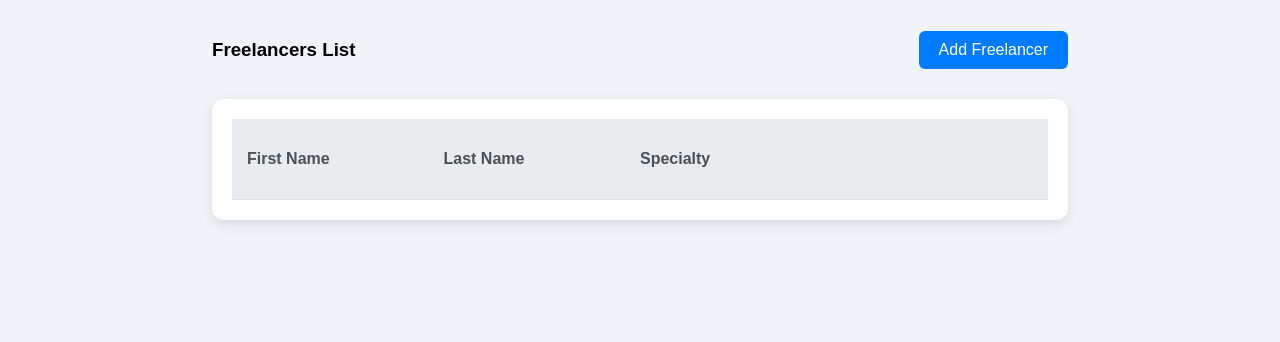
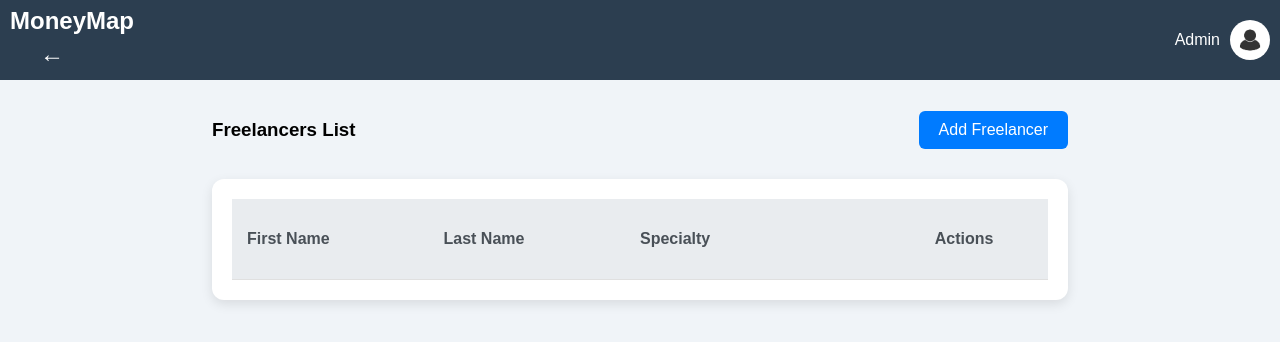
Before and after one commit to Eyaab1/FullMoneyMap, a React (Create React App) app in the folder frontend/: page /freelancers in a window 1280 px wide. Shown: the top 342 px of the page. Built offline with nearby package versions, Linux system fonts and the light colour scheme.

Commit message:
"added navbar in each component of admin"

```diff
--- a/frontend/src/components/admin Components/dashboardA/dashboardA.js
+++ b/frontend/src/components/admin Components/dashboardA/dashboardA.js
@@ -186,7 +186,6 @@ const Dashboard = ({ logout }) => {
       {/* Navbar */}
       <div className={styles.navbar}>
         <div className={styles.navbarLogo}>
-          <button onClick={handleGoBack} className={styles.goBackButton}>← </button>
           <h2>MoneyMap</h2>
         </div>
         <div
--- a/frontend/src/components/admin Components/dashboardA/dashboardA.module.css
+++ b/frontend/src/components/admin Components/dashboardA/dashboardA.module.css
@@ -8,6 +8,7 @@
   background-color: #2c3e50;
   padding: 10px;
   color: white;
+  height: 80px;
 }
 
 .navbarLogo h2 {
@@ -39,9 +40,8 @@
 /* Project container styles */
 .projectContainer {
   padding-right: 20px;
-  padding-top: 40px;
   margin: 20px;
-   width:90%;
+  width:90%;
 }
 
 .projectHeader {
--- a/frontend/src/components/admin Components/financiers/financiers.css
+++ b/frontend/src/components/admin Components/financiers/financiers.css
@@ -1,3 +1,75 @@
+/* navbar */
+.navbarAdmin {
+  position: relative;
+  display: inline-block;
+}
+/* Navbar styles */
+.navbar {
+  display: flex;
+  justify-content: space-between;
+  align-items: center;
+  background-color: #2c3e50;
+  padding: 10px;
+  color: white;
+  height: 80px;
+  position: relative;  /* Ensure the navbar is positioned correctly */
+  z-index: 100; /* Ensure the navbar stays on top */
+  width: 100%;  /* Ensure the navbar spans the full width */
+}
+
+.navbarLogo h2 {
+  margin: 0;
+  font-size: 24px;
+  font-weight: bold;
+}
+
+.navbarAdmin {
+  display: flex;
+  align-items: center;
+}
+
+.adminText {
+  margin-right: 10px;
+}
+
+.adminPhoto {
+  width: 40px;
+  height: 40px;
+  border-radius: 50%;
+}
+
+.dropdownMenu {
+  position: absolute;
+  top: 30px;
+  right: 0;
+  background-color: #fff;
+  color: #333;
+  box-shadow: 0 0 10px rgba(0, 0, 0, 0.1);
+  display: none;
+  z-index: 200; /* Ensure the dropdown is above other content */
+}
+
+.dropdownMenu button {
+  background: none;
+  border: none;
+  padding: 10px;
+  cursor: pointer;
+  color: #333;
+}
+
+.navbarAdmin:hover .dropdownMenu {
+  display: block;  /* Show the dropdown when hovered */
+}
+.goBackButton {
+  background-color: transparent;
+  border: none;
+  color: #fff;
+  font-size: 1.5rem;
+  cursor: pointer;
+  padding: 5px 10px;
+  margin-right:40px ;
+}
+
 .financial-list {
   background: #ffffff;
   border-radius: 12px;
--- a/frontend/src/components/admin Components/financiers/financiers.js
+++ b/frontend/src/components/admin Components/financiers/financiers.js
@@ -1,7 +1,9 @@
 import React, { useEffect, useState } from 'react';
 import './financiers.css';
 import axios from 'axios';
-import ConfirmModal from '../../confirm/confirm';  // Import the custom ConfirmModal
+import adminPhoto from '../../../admin.png';
+import ConfirmModal from '../../confirm/confirm'; // Import the custom ConfirmModal
+import { useNavigate } from 'react-router-dom';
 
 const Financiers = () => {
   const [financiers, setFinanciers] = useState([]);
@@ -16,10 +18,21 @@ const Financiers = () => {
     email: '',
     role: 'financier',
   });
+  const [showDropdown, setShowDropdown] = useState(false);
+  const navigate = useNavigate();
+
+  const handleMouseEnter = () => setShowDropdown(true);
+  const handleMouseLeave = () => setShowDropdown(false);
+
+  const logout = () => {
+    localStorage.removeItem('token');
+    navigate('/login');
+  };
 
   // Fetch financiers
   useEffect(() => {
     const fetchFinanciers = async () => {
+      setLoading(true); // Make sure loading is set to true initially
       const token = localStorage.getItem('token');
       if (!token) {
         setError('Unauthorized access - No token found');
@@ -35,15 +48,15 @@ const Financiers = () => {
           },
         });
         setFinanciers(response.data);
-        setLoading(false);
       } catch (err) {
         setError('Failed to fetch financiers');
+      }
       setLoading(false);
-      }
     };
 
     fetchFinanciers();
   }, []);
+
 
   // Handle add new financier
   const handleAddFinancier = async () => {
@@ -98,12 +111,37 @@ const Financiers = () => {
     }
   };
 
-  // Handle cancel delete
   const handleCancelDelete = () => {
-    setShowConfirmModal(false); // Close the modal without deleting
+    setShowConfirmModal(false);
+  };
+
+  const handleGoBack = () => {
+    navigate(-1);
   };
 
   return (
+    <div>
+      <div className="navbar">
+        <div className="navbarLogo">
+          <h2>MoneyMap</h2>
+          <button onClick={handleGoBack} className="goBackButton">← </button>
+
+        </div>
+        <div
+          className="navbarAdmin"
+          onMouseEnter={handleMouseEnter}
+          onMouseLeave={handleMouseLeave}
+        >
+          <span className="adminText">Admin</span>
+          <img src={adminPhoto} alt="Admin" className="adminPhoto" />
+          {showDropdown && (
+            <div className="dropdownMenu">
+              <button onClick={logout} className="dropdownButton">Logout</button>
+            </div>
+          )}
+        </div>
+      </div>
+
       <div className="project-list-container">
         {/* Show confirmation modal */}
         {showConfirmModal && (
@@ -151,12 +189,8 @@ const Financiers = () => {
                 />
               </div>
               <div className="modal-actions">
-              <button className="save-btn" onClick={handleAddFinancier}>
-                Save
-              </button>
-              <button className="cancel-btn" onClick={() => setShowModal(false)}>
-                Cancel
-              </button>
+                <button className="save-btn" onClick={handleAddFinancier}>Save</button>
+                <button className="cancel-btn" onClick={() => setShowModal(false)}>Cancel</button>
               </div>
             </div>
           </div>
@@ -167,7 +201,7 @@ const Financiers = () => {
             <p>First name</p>
             <p>Last Name</p>
             <p>Email</p>
-          <p></p>
+            <p>Actions</p>
           </div>
           {financiers.map((financier) => (
             <div className="table-row" key={financier.id}>
@@ -181,6 +215,7 @@ const Financiers = () => {
           ))}
         </div>
       </div>
+    </div>
   );
 };
 
--- a/frontend/src/components/admin Components/freelancers/freelancers.css
+++ b/frontend/src/components/admin Components/freelancers/freelancers.css
@@ -1,3 +1,75 @@
+/* navbar */
+.navbarAdmin {
+    position: relative;
+    display: inline-block;
+  }
+  /* Navbar styles */
+  .navbar {
+    display: flex;
+    justify-content: space-between;
+    align-items: center;
+    background-color: #2c3e50;
+    padding: 10px;
+    color: white;
+    height: 80px;
+    position: relative;  /* Ensure the navbar is positioned correctly */
+    z-index: 100; /* Ensure the navbar stays on top */
+    width: 100%;  /* Ensure the navbar spans the full width */
+  }
+
+  .navbarLogo h2 {
+    margin: 0;
+    font-size: 24px;
+    font-weight: bold;
+  }
+
+  .navbarAdmin {
+    display: flex;
+    align-items: center;
+  }
+
+  .adminText {
+    margin-right: 10px;
+  }
+
+  .adminPhoto {
+    width: 40px;
+    height: 40px;
+    border-radius: 50%;
+  }
+
+  .dropdownMenu {
+    position: absolute;
+    top: 30px;
+    right: 0;
+    background-color: #fff;
+    color: #333;
+    box-shadow: 0 0 10px rgba(0, 0, 0, 0.1);
+    display: none;
+    z-index: 200; /* Ensure the dropdown is above other content */
+  }
+
+  .dropdownMenu button {
+    background: none;
+    border: none;
+    padding: 10px;
+    cursor: pointer;
+    color: #333;
+  }
+
+  .navbarAdmin:hover .dropdownMenu {
+    display: block;  /* Show the dropdown when hovered */
+  }
+  .goBackButton {
+    background-color: transparent;
+    border: none;
+    color: #fff;
+    font-size: 1.5rem;
+    cursor: pointer;
+    padding: 5px 10px;
+    margin-right:40px ;
+  }
+
 /* General Layout */
 .freelancer-list-container {
     padding: 20px;
--- a/frontend/src/components/admin Components/freelancers/freelancers.js
+++ b/frontend/src/components/admin Components/freelancers/freelancers.js
@@ -2,21 +2,32 @@ import React, { useEffect, useState } from 'react';
 import './freelancers.css';
 import ConfirmModal from '../../confirm/confirm';  // Custom confirmation modal
 import axios from 'axios';
+import adminPhoto from '../../../admin.png';
+import { useNavigate } from 'react-router-dom';
 
 const Freelancers = () => {
   const [freelancers, setFreelancers] = useState([]);
   const [loading, setLoading] = useState(true);
   const [error, setError] = useState(null);
   const [showModal, setShowModal] = useState(false);
-  const [showConfirmModal, setShowConfirmModal] = useState(false); // New state for confirm modal
-  const [freelancerToDelete, setFreelancerToDelete] = useState(null); // Store the freelancer ID to delete
+  const [showConfirmModal, setShowConfirmModal] = useState(false);
+  const [freelancerToDelete, setFreelancerToDelete] = useState(null);
   const [newFreelancer, setNewFreelancer] = useState({
     prenom: '',
     nom: '',
     specialty: '',
   });
+  const [showDropdown, setShowDropdown] = useState(false);
+  const navigate = useNavigate();
 
-  // Fetch freelancers
+  const handleMouseEnter = () => setShowDropdown(true);
+  const handleMouseLeave = () => setShowDropdown(false);
+
+  const logout = () => {
+    localStorage.removeItem('token');
+    navigate('/login');
+  };
+
   useEffect(() => {
     const fetchFreelancers = async () => {
       const token = localStorage.getItem('token');
@@ -51,7 +62,6 @@ const Freelancers = () => {
     }));
   };
 
-  // Add freelancer
   const handleAddFreelancer = async () => {
     const token = localStorage.getItem('token');
     if (!token) {
@@ -68,19 +78,17 @@ const Freelancers = () => {
       });
       setFreelancers((prevFreelancers) => [...prevFreelancers, response.data]);
       setShowModal(false);
-      setNewFreelancer({ nom: '', prenom: '', specialty: '' });
+      setNewFreelancer({ prenom: '', nom: '', specialty: '' });
     } catch (err) {
       setError('Failed to add freelancer');
     }
   };
 
-  // Trigger confirmation modal before deletion
   const removeFreelancer = (freelancerId) => {
-    setFreelancerToDelete(freelancerId); // Store freelancer ID to delete
-    setShowConfirmModal(true); // Show confirmation modal
+    setFreelancerToDelete(freelancerId);
+    setShowConfirmModal(true);
   };
 
-  // Handle confirm delete
   const handleConfirmDelete = async () => {
     const token = localStorage.getItem('token');
     if (!token) {
@@ -96,21 +104,44 @@ const Freelancers = () => {
         },
       });
 
-      setFreelancers(freelancers.filter(freelancer => freelancer.id !== freelancerToDelete));
-      setShowConfirmModal(false); // Close confirm modal after deletion
+      setFreelancers(freelancers.filter((freelancer) => freelancer.id !== freelancerToDelete));
+      setShowConfirmModal(false);
     } catch (err) {
       setError('Failed to delete freelancer');
     }
   };
 
-  // Handle cancel delete
   const handleCancelDelete = () => {
-    setShowConfirmModal(false); // Close confirm modal without deletion
+    setShowConfirmModal(false);
+  };
+
+  const handleGoBack = () => {
+    navigate(-1);
   };
 
   return (
+    <div>
+      <div className="navbar">
+        <div className="navbarLogo">
+          <h2>MoneyMap</h2>
+          <button onClick={handleGoBack} className="goBackButton">← </button>
+        </div>
+        <div
+          className="navbarAdmin"
+          onMouseEnter={handleMouseEnter}
+          onMouseLeave={handleMouseLeave}
+        >
+          <span className="adminText">Admin</span>
+          <img src={adminPhoto} alt="Admin" className="adminPhoto" />
+          {showDropdown && (
+            <div className="dropdownMenu">
+              <button onClick={logout} className="dropdownButton">Logout</button>
+            </div>
+          )}
+        </div>
+      </div>
+
       <div className="freelancer-list-container">
-      {/* Show the confirmation modal */}
         {showConfirmModal && (
           <ConfirmModal
             message="Are you sure you want to delete this freelancer?"
@@ -128,12 +159,6 @@ const Freelancers = () => {
           </div>
         </div>
 
-      {error && <p className="error-message">{error}</p>}
-
-      {loading ? (
-        <div className="loading-spinner">Loading...</div>
-      ) : (
-        <>
         {showModal && (
           <div className="modal">
             <div className="modal-content">
@@ -169,12 +194,8 @@ const Freelancers = () => {
                 </select>
               </div>
               <div className="modal-actions">
-                  <button className="save-btn" onClick={handleAddFreelancer}>
-                    Save
-                  </button>
-                  <button className="cancel-btn" onClick={() => setShowModal(false)}>
-                    Cancel
-                  </button>
+                <button className="save-btn" onClick={handleAddFreelancer}>Save</button>
+                <button className="cancel-btn" onClick={() => setShowModal(false)}>Cancel</button>
               </div>
             </div>
           </div>
@@ -185,21 +206,18 @@ const Freelancers = () => {
             <p>First Name</p>
             <p>Last Name</p>
             <p>Specialty</p>
-              <p></p>
+            <p>Actions</p>
           </div>
           {freelancers.map((freelancer) => (
             <div className="table-row" key={freelancer.id}>
               <p>{freelancer.prenom}</p>
-                <p> {freelancer.nom}</p>
+              <p>{freelancer.nom}</p>
               <p>{freelancer.specialty}</p>
-                <button className="delete-btn" onClick={() => removeFreelancer(freelancer.id)}>
-                  Delete
-                </button>
+              <button className="delete-btn" onClick={() => removeFreelancer(freelancer.id)}>Delete</button>
             </div>
           ))}
         </div>
-        </>
-      )}
+      </div>
     </div>
   );
 };
--- a/frontend/src/components/admin Components/managers/managers.css
+++ b/frontend/src/components/admin Components/managers/managers.css
@@ -1,3 +1,75 @@
+/* navbar */
+.navbarAdmin {
+    position: relative;
+    display: inline-block;
+  }
+  /* Navbar styles */
+  .navbar {
+    display: flex;
+    justify-content: space-between;
+    align-items: center;
+    background-color: #2c3e50;
+    padding: 10px;
+    color: white;
+    height: 80px;
+    position: relative;  /* Ensure the navbar is positioned correctly */
+    z-index: 100; /* Ensure the navbar stays on top */
+    width: 100%;  /* Ensure the navbar spans the full width */
+  }
+
+  .navbarLogo h2 {
+    margin: 0;
+    font-size: 24px;
+    font-weight: bold;
+  }
+
+  .navbarAdmin {
+    display: flex;
+    align-items: center;
+  }
+
+  .adminText {
+    margin-right: 10px;
+  }
+
+  .adminPhoto {
+    width: 40px;
+    height: 40px;
+    border-radius: 50%;
+  }
+
+  .dropdownMenu {
+    position: absolute;
+    top: 30px;
+    right: 0;
+    background-color: #fff;
+    color: #333;
+    box-shadow: 0 0 10px rgba(0, 0, 0, 0.1);
+    display: none;
+    z-index: 200; /* Ensure the dropdown is above other content */
+  }
+
+  .dropdownMenu button {
+    background: none;
+    border: none;
+    padding: 10px;
+    cursor: pointer;
+    color: #333;
+  }
+
+  .navbarAdmin:hover .dropdownMenu {
+    display: block;  /* Show the dropdown when hovered */
+  }
+  .goBackButton {
+    background-color: transparent;
+    border: none;
+    color: #fff;
+    font-size: 1.5rem;
+    cursor: pointer;
+    padding: 5px 10px;
+    margin-right:40px ;
+  }
+
 /* General Layout */
 .project-list-container {
     padding: 20px;
--- a/frontend/src/components/admin Components/managers/managers.js
+++ b/frontend/src/components/admin Components/managers/managers.js
@@ -1,7 +1,9 @@
 import React, { useEffect, useState } from 'react';
 import './managers.css'; // Use this for the popup and styling
 import axios from 'axios';
+import adminPhoto from '../../../admin.png'; // Make sure to import admin photo
 import ConfirmModal from '../../confirm/confirm';  // Import the custom ConfirmModal
+import { useNavigate } from 'react-router-dom';
 
 const Managers = () => {
   const [managers, setManagers] = useState([]);
@@ -16,6 +18,18 @@ const Managers = () => {
     email: '',
     role: 'chef de projet',
   });
+  const [showDropdown, setShowDropdown] = useState(false);
+  const navigate = useNavigate();
+
+  // Handle dropdown menu on hover
+  const handleMouseEnter = () => setShowDropdown(true);
+  const handleMouseLeave = () => setShowDropdown(false);
+
+  // Logout function
+  const logout = () => {
+    localStorage.removeItem('token');
+    navigate('/login');
+  };
 
   // Fetch managers
   useEffect(() => {
@@ -45,6 +59,7 @@ const Managers = () => {
     fetchManagers();
   }, []);
 
+  // Add new manager
   const handleAddManager = async () => {
     const token = localStorage.getItem('token');
     if (!token) {
@@ -102,7 +117,35 @@ const Managers = () => {
     setShowConfirmModal(false); // Close confirm modal without deletion
   };
 
+  // Go back button functionality
+  const handleGoBack = () => {
+    navigate(-1);
+  };
+
   return (
+    <div>
+      {/* Navbar Section */}
+      <div className="navbar">
+        <div className="navbarLogo">
+          <h2>MoneyMap</h2>
+          <button onClick={handleGoBack} className="goBackButton">← </button>
+        </div>
+        <div
+          className="navbarAdmin"
+          onMouseEnter={handleMouseEnter}
+          onMouseLeave={handleMouseLeave}
+        >
+          <span className="adminText">Admin</span>
+          <img src={adminPhoto} alt="Admin" className="adminPhoto" />
+          {showDropdown && (
+            <div className="dropdownMenu">
+              <button onClick={logout} className="dropdownButton">Logout</button>
+            </div>
+          )}
+        </div>
+      </div>
+
+      {/* Managers List Section */}
       <div className="project-list-container">
         {/* Show the confirmation modal */}
         {showConfirmModal && (
@@ -163,10 +206,10 @@ const Managers = () => {
 
         <div className="project-table">
           <div className="table-header">
-          <p>First name</p>
+            <p>First Name</p>
             <p>Last Name</p>
             <p>Email</p>
-          <p></p>
+            <p>Actions</p>
           </div>
           {managers.map((manager) => (
             <div className="table-row" key={manager.id}>
@@ -180,6 +223,7 @@ const Managers = () => {
           ))}
         </div>
       </div>
+    </div>
   );
 };
 
```
Lines whose indentation alone changed are shown as unchanged.
